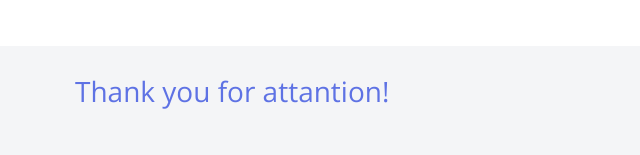
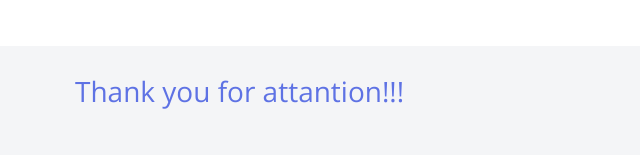
Before and after one commit to abdulazizashurov/abddev, a plain HTML site: page index.html in a window 1280 px wide. Shown: the part 2502-2657 px from the top of the page, 60-700 px from the left. Drawn offline with nearby package versions, Linux system fonts and the light colour scheme; some packages are replaced by stand-ins of ours.

Commit message:
Update index.html

```diff
--- a/index.html
+++ b/index.html
@@ -445,7 +445,7 @@
   <div class="container">
     <div class="row row-grid align-items-center mb-5">
       <div class="col-lg-6 col-md-12">
-        <h3 class="text-primary font-weight-light mb-2">Thank you for attantion!</h3>
+        <h3 class="text-primary font-weight-light mb-2">Thank you for attantion!!!</h3>
       </div>
       <div class="col-lg-6 text-lg-center btn-wrappe col-md-12">
         <button target="_blank" href="https://www.instagram.com/abdulaziz.ashurov_02" rel="nofollow" class="btn btn-icon-only btn-twitter rounded-circle" data-toggle="tooltip" data-original-title="Follow us">
```
